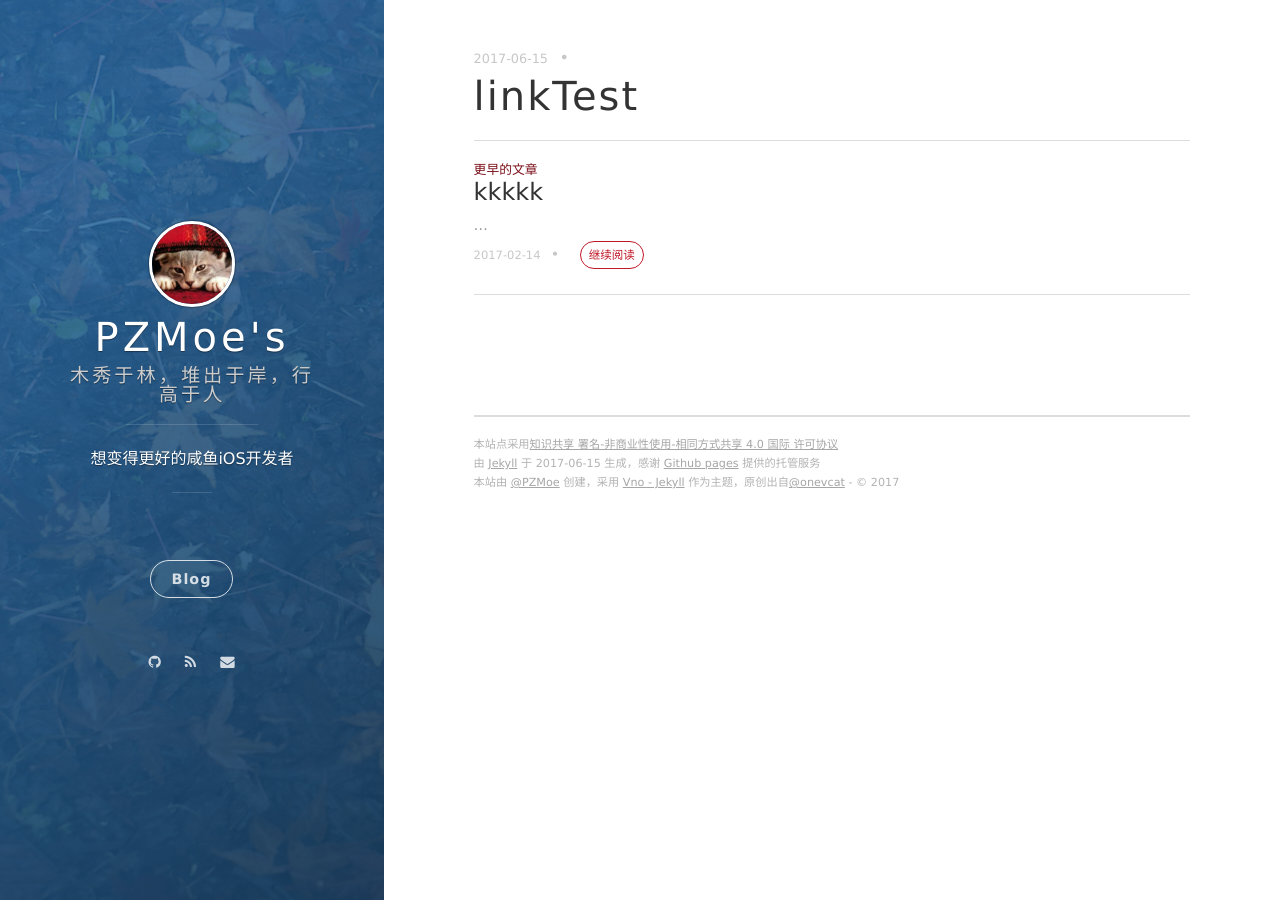
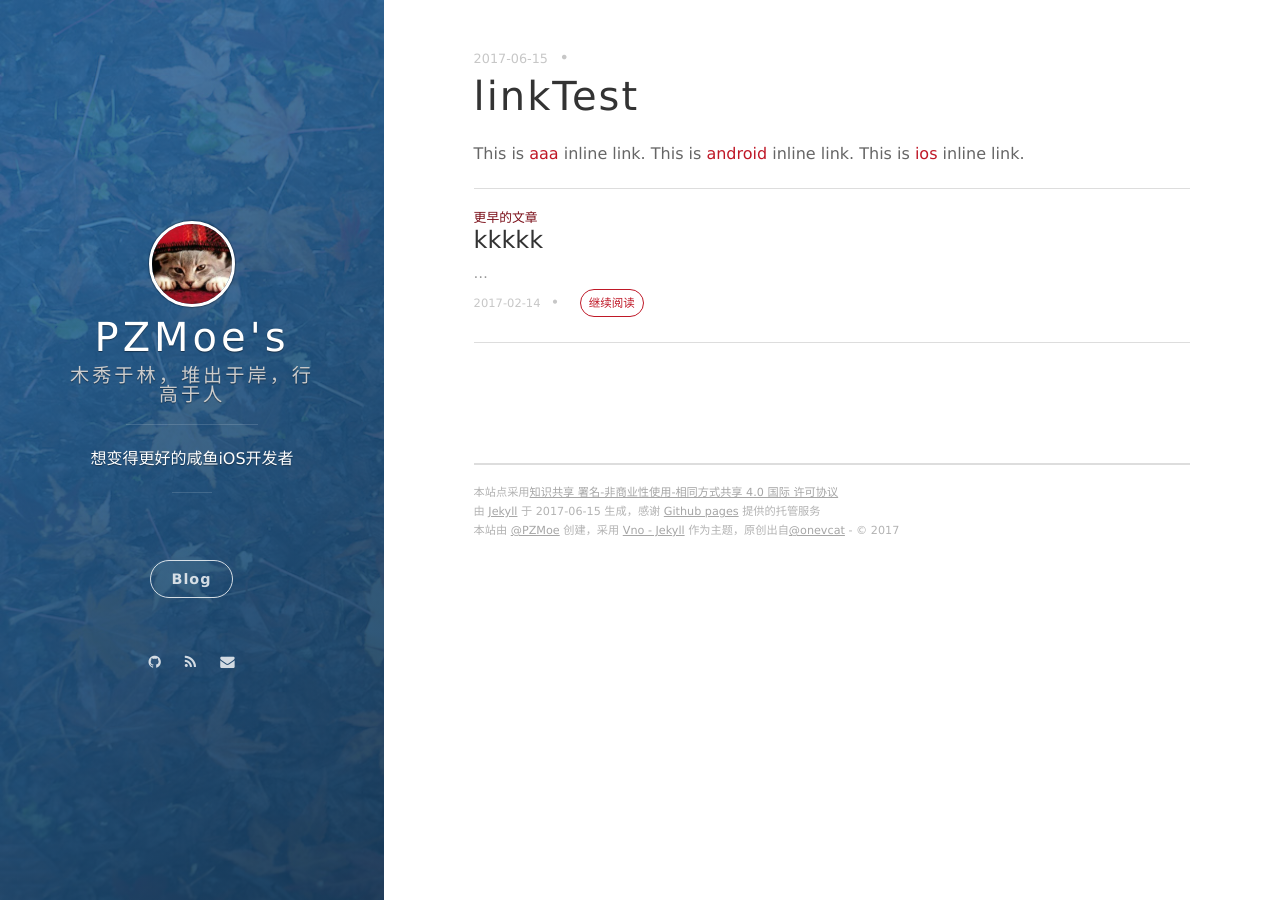
Before and after one commit to PZMoe/PZMoe.github.io, a Jekyll site: the page built from _posts/2017-06-15-linktest.md, in a window 1280 px wide. Built offline with Jekyll 4.4.1, drawn with Linux system fonts in a browser that asks for light colours; nearby versions of some CDN libraries; comment, search, counter and statistics services are not loaded.

Commit message:
link test

```diff
--- a/_posts/2017-06-15-linktest.md
+++ b/_posts/2017-06-15-linktest.md
@@ -4,3 +4,6 @@ title: linkTest
 date: 2017-06-15 17:59:38 +0800
 categories: link
 ---
+This is [aaa](hanju://seriesLink/aaa?series=_K1yzNbfQe134aKfD03fy" "Title") inline link.
+This is [android](hanju://seriesLink?series=_K1yzNbfQe134aKfD03fy" "Title") inline link.
+This is [ios](hanju://" "Title") inline link.
```
